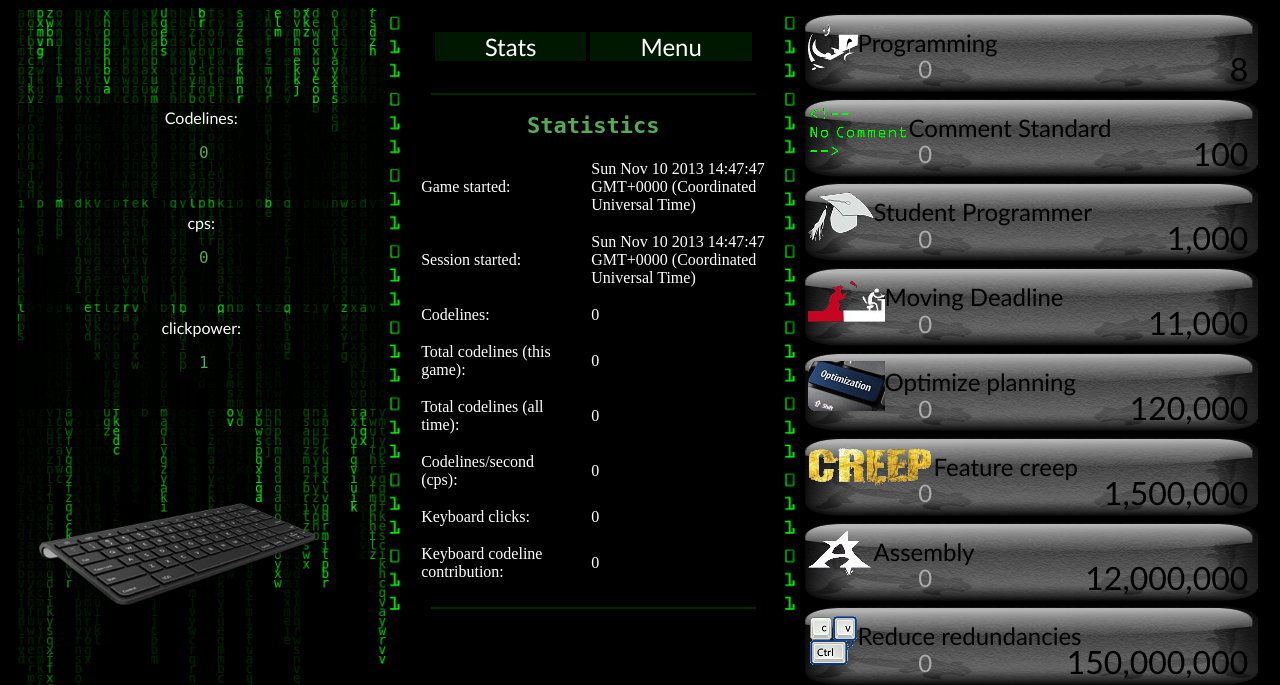
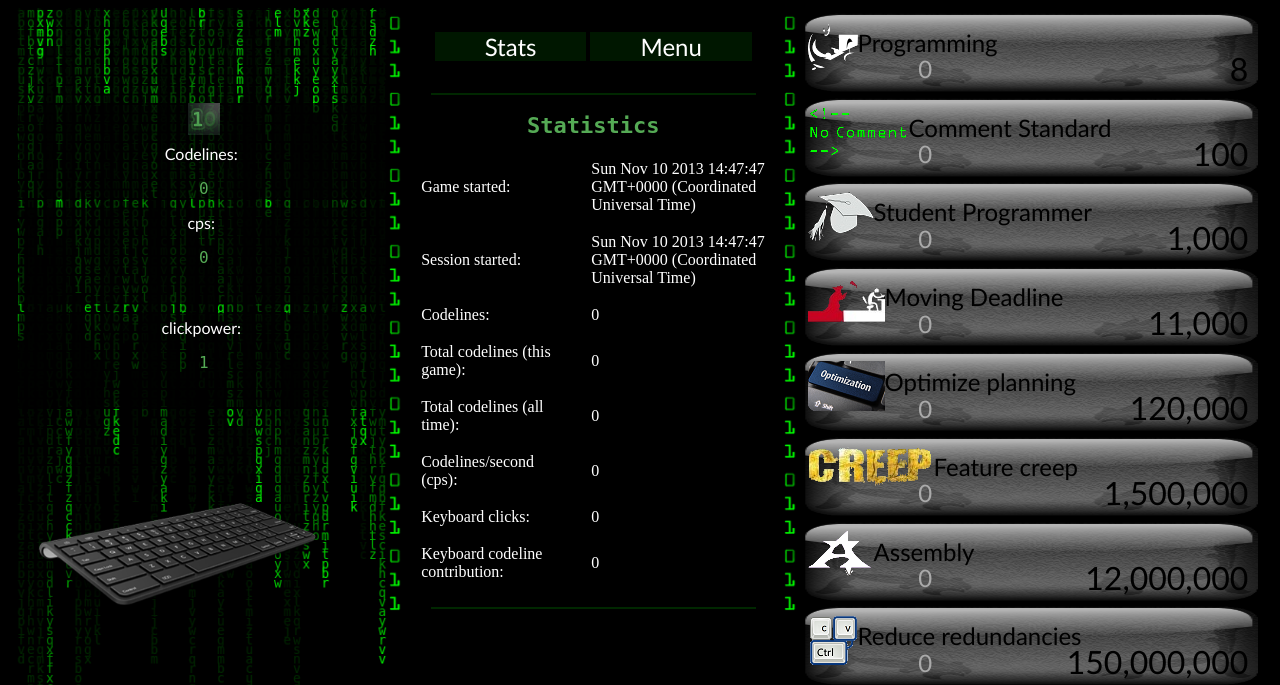
Before and after one commit to fwsGonzo/WebProsjekt, a PHP site: page / in a window 1280 px wide. Shown: the top 685 px of the page. Run offline with PHP 8.4, Linux system fonts and the light colour scheme.

Commit message:
Added icon

```diff
--- a/header.php
+++ b/header.php
@@ -26,6 +26,8 @@
 
 	<script src="http://code.jquery.com/jquery-latest.min.js" type="text/javascript">
 	</script>
+
+	<link rel="shortcut icon" href="/img/favicon.ico" />
 </head>
 
 <body>
--- a/keyboard.php
+++ b/keyboard.php
@@ -8,6 +8,7 @@
 -->
 </canvas>
 <div id="codelinesBox">
+    <img id="clicon" src="img/icon.png" />
     <p>Codelines: </p><pre id="codelines">0</pre>
 </div>
 <div id="cpsBox">
```
Also changed, not shown: img/favicon.ico (added), img/icon.png (added), 1 other file.
